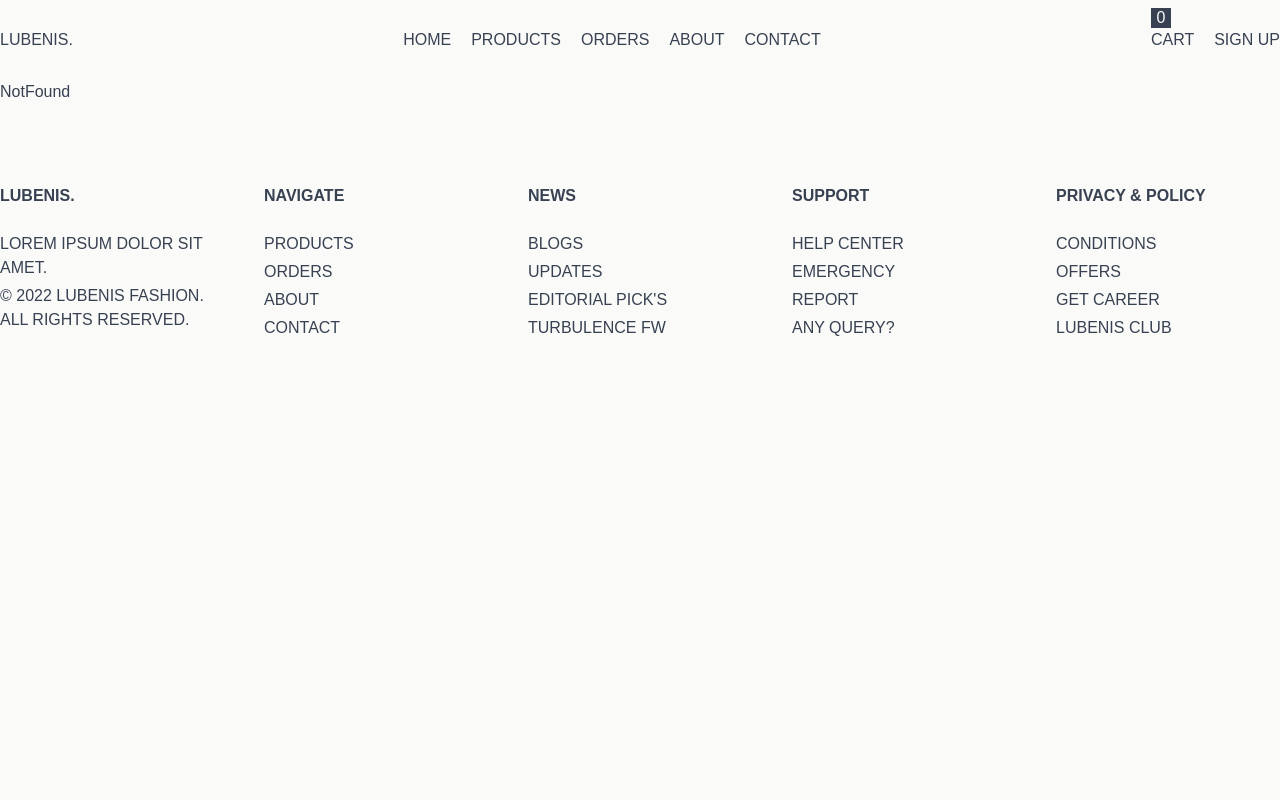
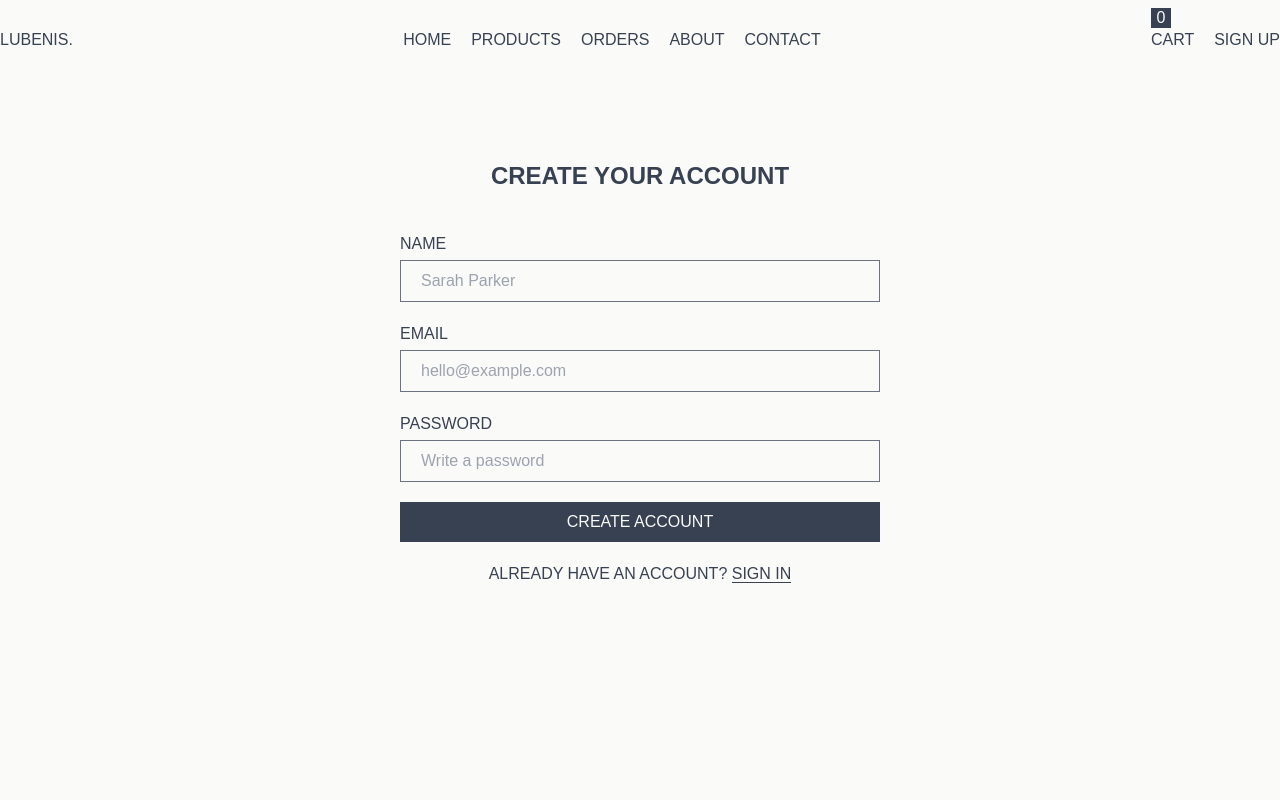
Before and after one commit to shohan-pherones/lubenis-fashion, a React (Create React App) app: page /sign-up in a window 1280 px wide. Shown: the top 800 px of the page. Built offline with nearby package versions, Linux system fonts and the light colour scheme; no server answers.

Commit message:
firebase added

```diff
--- a/package.json
+++ b/package.json
@@ -7,8 +7,10 @@
     "@testing-library/jest-dom": "^5.16.5",
     "@testing-library/react": "^13.4.0",
     "@testing-library/user-event": "^13.5.0",
+    "firebase": "^9.15.0",
     "react": "^18.2.0",
     "react-dom": "^18.2.0",
+    "react-firebase-hooks": "^5.1.1",
     "react-hot-toast": "^2.4.0",
     "react-redux": "^8.0.5",
     "react-router-dom": "^6.4.5",
--- a/src/App.js
+++ b/src/App.js
@@ -7,17 +7,26 @@ import Products from "./pages/Products";
 import Product from "./pages/Product";
 import Cart from "./pages/Cart";
 import { Toaster } from "react-hot-toast";
+import SignUp from "./pages/SignUp";
+import SignIn from "./pages/SignIn";
+import Profile from "./pages/Profile";
+import { useState } from "react";
 
 const App = () => {
+  const [userName, setUserName] = useState("");
+
   return (
     <div className="app bg-stone-50 text-gray-700 min-h-screen text-base font-normal">
       <Toaster position="top-center" reverseOrder={false} />
-      <Navbar />
+      <Navbar userName={userName} />
       <Routes>
         <Route path="/" element={<Home />} />
         <Route path="/products" element={<Products />} />
         <Route path="/product/:id" element={<Product />} />
         <Route path="/cart" element={<Cart />} />
+        <Route path="/sign-up" element={<SignUp setUserName={setUserName} />} />
+        <Route path="/sign-in" element={<SignIn setUserName={setUserName} />} />
+        <Route path="/profile" element={<Profile />} />
         <Route path="*" element={<NotFound />} />
       </Routes>
       <Footer />
--- /dev/null
+++ b/src/auth/RequireAuth.js
@@ -0,0 +1,16 @@
+import auth from "firebase/auth";
+import { useAuthState } from "react-firebase-hooks/auth";
+import { Navigate, useLocation } from "react-router-dom";
+
+const RequireAuth = ({ children }) => {
+  const [user] = useAuthState(auth);
+  const location = useLocation();
+
+  if (!user) {
+    return <Navigate to="/sign-in" state={{ from: location }} replace />;
+  }
+
+  return children;
+};
+
+export default RequireAuth;
--- /dev/null
+++ b/src/firebase.init.js
@@ -0,0 +1,17 @@
+import { initializeApp } from "firebase/app";
+import { getAuth } from "firebase/auth";
+
+const firebaseConfig = {
+  apiKey: process.env.REACT_APP_FIREBASE_API_KEY,
+  authDomain: process.env.REACT_APP_FIREBASE_AUTH_DOMAIN,
+  projectId: process.env.REACT_APP_FIREBASE_PROJECT_ID,
+  storageBucket: process.env.REACT_APP_FIREBASE_STORAGE_BUCKET,
+  messagingSenderId: process.env.REACT_APP_FIREBASE_MESSAGING_SENDER_ID,
+  appId: process.env.REACT_APP_FIREBASE_APP_ID,
+};
+
+const app = initializeApp(firebaseConfig);
+
+const auth = getAuth(app);
+
+export default auth;
--- /dev/null
+++ b/src/pages/Profile.jsx
@@ -0,0 +1,5 @@
+const Profile = () => {
+  return <div>Profile</div>;
+};
+
+export default Profile;
--- /dev/null
+++ b/src/pages/SignIn.jsx
@@ -0,0 +1,77 @@
+import { useState } from "react";
+import { Link, useNavigate } from "react-router-dom";
+import { signInWithEmailAndPassword } from "firebase/auth";
+import auth from "../firebase.init";
+
+const SignIn = () => {
+  const [email, setEmail] = useState("");
+  const [password, setPassword] = useState("");
+
+  const navigate = useNavigate();
+
+  const handleSignIn = (e) => {
+    e.preventDefault();
+
+    signInWithEmailAndPassword(auth, email, password)
+      .then((userCredential) => {
+        const user = userCredential.user;
+        if (user) {
+          navigate("/profile");
+        }
+      })
+      .catch((error) => {
+        console.log(error.message);
+      });
+
+    setEmail("");
+    setPassword("");
+  };
+
+  return (
+    <div className="sign-up container mx-auto py-20 min-h-screen uppercase flex flex-col items-center">
+      <span className="mb-10 inline-block text-2xl font-semibold">
+        Sign in to your account
+      </span>
+      <form className="flex flex-col gap-5" onSubmit={handleSignIn}>
+        <div className="form-control flex flex-col items-start gap-1">
+          <label htmlFor="email">Email</label>
+          <input
+            value={email}
+            onChange={(e) => setEmail(e.target.value)}
+            type="email"
+            id="email"
+            placeholder="Your email"
+            required
+            className="py-2 px-5 bg-transparent border border-gray-500 outline-none w-[30rem]"
+          />
+        </div>
+        <div className="form-control flex flex-col items-start gap-1">
+          <label htmlFor="password">Password</label>
+          <input
+            value={password}
+            onChange={(e) => setPassword(e.target.value)}
+            type="password"
+            id="password"
+            required
+            placeholder="Your password"
+            className="py-2 px-5 bg-transparent border border-gray-500 outline-none w-[30rem]"
+          />
+        </div>
+        <button
+          type="submit"
+          className="bg-gray-700 self-start w-[30rem] py-2 text-gray-50 uppercase"
+        >
+          Sign in
+        </button>
+      </form>
+      <p className="mt-5">
+        Don't have an account?{" "}
+        <Link to="/sign-up" className="border-b border-gray-700">
+          Sign up
+        </Link>
+      </p>
+    </div>
+  );
+};
+
+export default SignIn;
--- /dev/null
+++ b/src/pages/SignUp.jsx
@@ -0,0 +1,91 @@
+import { useState } from "react";
+import { Link, useNavigate } from "react-router-dom";
+import auth from "../firebase.init";
+import { createUserWithEmailAndPassword } from "firebase/auth";
+
+const SignUp = () => {
+  const [name, setName] = useState("");
+  const [email, setEmail] = useState("");
+  const [password, setPassword] = useState("");
+
+  const navigate = useNavigate();
+
+  const handleSignUp = (e) => {
+    e.preventDefault();
+
+    createUserWithEmailAndPassword(auth, email, password)
+      .then((userCredential) => {
+        const user = userCredential.user;
+        if (user) {
+          navigate("/profile");
+        }
+      })
+      .catch((error) => {
+        console.log(error.message);
+      });
+
+    setName("");
+    setEmail("");
+    setPassword("");
+  };
+
+  return (
+    <div className="sign-up container mx-auto py-20 min-h-screen uppercase flex flex-col items-center">
+      <span className="mb-10 inline-block text-2xl font-semibold">
+        Create your account
+      </span>
+      <form className="flex flex-col gap-5" onSubmit={handleSignUp}>
+        <div className="form-control flex flex-col items-start gap-1">
+          <label htmlFor="name">Name</label>
+          <input
+            value={name}
+            onChange={(e) => setName(e.target.value)}
+            type="text"
+            id="name"
+            placeholder="Sarah Parker"
+            required
+            className="py-2 px-5 bg-transparent border border-gray-500 outline-none w-[30rem]"
+          />
+        </div>
+        <div className="form-control flex flex-col items-start gap-1">
+          <label htmlFor="email">Email</label>
+          <input
+            value={email}
+            onChange={(e) => setEmail(e.target.value)}
+            type="email"
+            id="email"
+            placeholder="hello@example.com"
+            required
+            className="py-2 px-5 bg-transparent border border-gray-500 outline-none w-[30rem]"
+          />
+        </div>
+        <div className="form-control flex flex-col items-start gap-1">
+          <label htmlFor="password">Password</label>
+          <input
+            value={password}
+            onChange={(e) => setPassword(e.target.value)}
+            type="password"
+            id="password"
+            required
+            placeholder="Write a password"
+            className="py-2 px-5 bg-transparent border border-gray-500 outline-none w-[30rem]"
+          />
+        </div>
+        <button
+          type="submit"
+          className="bg-gray-700 self-start w-[30rem] py-2 text-gray-50 uppercase"
+        >
+          Create account
+        </button>
+      </form>
+      <p className="mt-5">
+        Already have an account?{" "}
+        <Link to="/sign-in" className="border-b border-gray-700">
+          Sign in
+        </Link>
+      </p>
+    </div>
+  );
+};
+
+export default SignUp;
```
Also changed, not shown: 1 other file (tests, documents, lock files or other folders).
